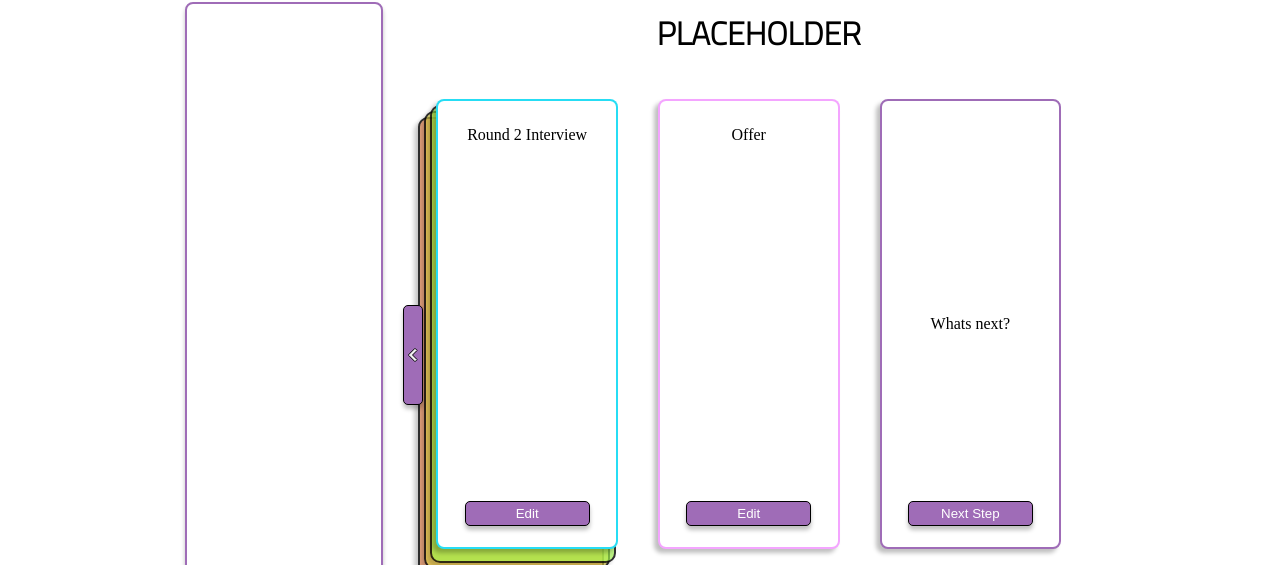
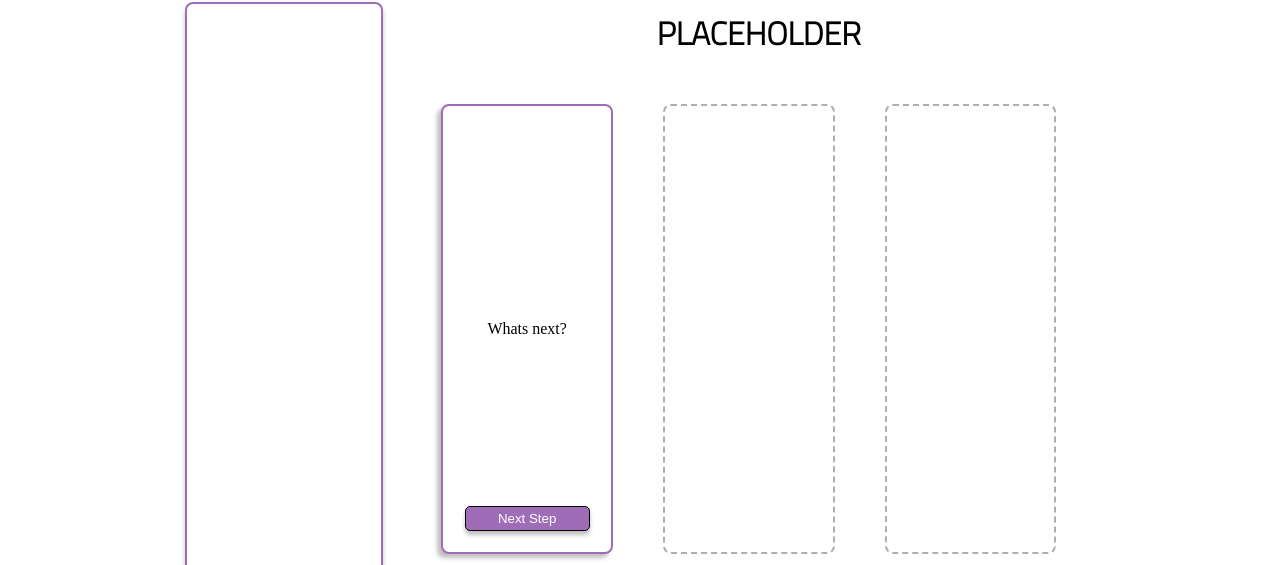
Before and after one commit to hratx-blue-ocean/Selous, a React app in the folder client/: page /details in a window 1280 px wide. Shown: the part 387-952 px from the top of the page. Built offline with nearby package versions, Linux system fonts and the light colour scheme.

Commit message:
Css styling tweaks

```diff
--- a/client/src/components/DetailsPage/ProgressTabs/TabOne/TabOne.css
+++ b/client/src/components/DetailsPage/ProgressTabs/TabOne/TabOne.css
@@ -1,6 +1,6 @@
 .tab_wrapper_one{
     margin: 0;
-    padding: 20px;
+    padding: 25px;
     box-sizing: border-box;
     width: 100%;
     height: 100%;
@@ -59,7 +59,7 @@
 
 .check{
     cursor: pointer;
-    margin: 0;
+    margin: -5px;
     padding: 0;
     box-sizing: border-box;
     width: 25px;
--- a/client/src/components/DetailsPage/ProgressTabs/TabThree/TabThree.css
+++ b/client/src/components/DetailsPage/ProgressTabs/TabThree/TabThree.css
@@ -1,6 +1,6 @@
 .tab_wrapper_three{
     margin: 0;
-    padding: 20px;
+    padding: 25px;
     box-sizing: border-box;
     width: 100%;
     height: 100%;
@@ -59,7 +59,7 @@
 
 .check{
     cursor: pointer;
-    margin: 0;
+    margin: -5px;
     padding: 0;
     box-sizing: border-box;
     width: 25px;
@@ -197,7 +197,6 @@
     height: 450px;
     background: #FFFFFF;
     border: 2px solid #9F6CB7;
-    box-shadow: -4px 4px 4px rgba(0, 0, 0, 0.25);
     border-radius: 8px;
     display: grid;
     grid-template-rows: 15% 70% 15%;
@@ -211,34 +210,41 @@
 
 .border_red{
     border: 2px solid rgba(236, 73, 73, 0.85);
+    box-shadow: -4px 4px 4px rgba(0, 0, 0, 0.25);
 }
 
 .border_orange{
     border: 2px solid rgba(236, 132, 73, 0.85);
+    box-shadow: -4px 4px 4px rgba(0, 0, 0, 0.25);
 }
 
 .border_yellow{
     border: 2px solid rgba(236, 220, 73, 0.85);
+    box-shadow: -4px 4px 4px rgba(0, 0, 0, 0.25);
 }
 
 .border_green{
     border: 2px solid rgba(155, 236, 73, 0.85);
+    box-shadow: -4px 4px 4px rgba(0, 0, 0, 0.25);
 }
 
 .border_blue{
     border: 2px solid rgba(0, 215, 243, 0.85);
+    box-shadow: -4px 4px 4px rgba(0, 0, 0, 0.25);
 }
 
 .border_pinky{
     border: 2px solid rgba(243, 150, 255, 0.85);
+    box-shadow: -4px 4px 4px rgba(0, 0, 0, 0.25);
 }
 
 .border_magenta{
     border: 2px solid rgba(206, 53, 211, 0.85);
+    box-shadow: -4px 4px 4px rgba(0, 0, 0, 0.25);
 }
 
 .border_gray{
-    border: 2px solid rgba(160, 160, 160, 0.85);
+    border: 2px dashed rgba(160, 160, 160, 0.85);
 }
 
 @keyframes fadeIn {
--- a/client/src/components/DetailsPage/ProgressTabs/TabTwo/TabTwo.css
+++ b/client/src/components/DetailsPage/ProgressTabs/TabTwo/TabTwo.css
@@ -1,6 +1,6 @@
 .tab_wrapper_two{
     margin: 0;
-    padding: 20px;
+    padding: 25px;
     box-sizing: border-box;
     width: 100%;
     height: 100%;
@@ -59,7 +59,7 @@
 
 .check{
     cursor: pointer;
-    margin: 0;
+    margin: -5px;
     padding: 0;
     box-sizing: border-box;
     width: 25px;
@@ -79,7 +79,6 @@
     height: 450px;
     background: #FFFFFF;
     border: 2px solid #9F6CB7;
-    box-shadow: -4px 4px 4px rgba(0, 0, 0, 0.25);
     border-radius: 8px;
     display: grid;
     grid-template-rows: 15% 70% 15%;
@@ -93,34 +92,41 @@
 
 .border_red{
     border: 2px solid rgba(236, 73, 73, 0.85);
+    box-shadow: -4px 4px 4px rgba(0, 0, 0, 0.25);
 }
 
 .border_orange{
     border: 2px solid rgba(236, 132, 73, 0.85);
+    box-shadow: -4px 4px 4px rgba(0, 0, 0, 0.25);
 }
 
 .border_yellow{
     border: 2px solid rgba(236, 220, 73, 0.85);
+    box-shadow: -4px 4px 4px rgba(0, 0, 0, 0.25);
 }
 
 .border_green{
     border: 2px solid rgba(155, 236, 73, 0.85);
+    box-shadow: -4px 4px 4px rgba(0, 0, 0, 0.25);
 }
 
 .border_blue{
     border: 2px solid rgba(0, 215, 243, 0.85);
+    box-shadow: -4px 4px 4px rgba(0, 0, 0, 0.25);
 }
 
 .border_pinky{
     border: 2px solid rgba(243, 150, 255, 0.85);
+    box-shadow: -4px 4px 4px rgba(0, 0, 0, 0.25);
 }
 
 .border_magenta{
     border: 2px solid rgba(206, 53, 211, 0.85);
+    box-shadow: -4px 4px 4px rgba(0, 0, 0, 0.25);
 }
 
 .border_gray{
-    border: 2px solid rgba(160, 160, 160, 0.85);
+    border: 2px dashed rgba(160, 160, 160, 0.85);
 }
 
 @keyframes fadeIn {
--- a/client/src/redux/reducers/companyTabsReducerTEST.js
+++ b/client/src/redux/reducers/companyTabsReducerTEST.js
@@ -1,4 +1,4 @@
-// const test1 = [];
+const test1 = [];
 
 // const test2 = [
 //   {
@@ -119,50 +119,50 @@
 //   },
 // ];
 
-const test7 = [
-  {
-    whatsNextTab: false,
-    tabName: 'Title Page',
-    tabBody: '',
-    tabEditText: 'Edit',
-    completed: true,
-  },
-  {
-    whatsNextTab: false,
-    tabName: 'Resume',
-    tabBody: '',
-    tabEditText: 'Edit',
-    completed: true,
-  },
-  {
-    whatsNextTab: false,
-    tabName: 'Phone Interview',
-    tabBody: '',
-    tabEditText: 'Edit',
-    completed: true,
-  },
-  {
-    whatsNextTab: false,
-    tabName: 'Onsite Interview',
-    tabBody: '',
-    tabEditText: 'Edit',
-    completed: true,
-  },
-  {
-    whatsNextTab: false,
-    tabName: 'Round 2 Interview',
-    tabBody: '',
-    tabEditText: 'Edit',
-  },
-  {
-    whatsNextTab: false,
-    tabName: 'Offer',
-    tabBody: '',
-    tabEditText: 'Edit',
-  }
-];
+// const test7 = [
+//   {
+//     whatsNextTab: false,
+//     tabName: 'Title Page',
+//     tabBody: '',
+//     tabEditText: 'Edit',
+//     completed: true,
+//   },
+//   {
+//     whatsNextTab: false,
+//     tabName: 'Resume',
+//     tabBody: '',
+//     tabEditText: 'Edit',
+//     completed: true,
+//   },
+//   {
+//     whatsNextTab: false,
+//     tabName: 'Phone Interview',
+//     tabBody: '',
+//     tabEditText: 'Edit',
+//     completed: true,
+//   },
+//   {
+//     whatsNextTab: false,
+//     tabName: 'Onsite Interview',
+//     tabBody: '',
+//     tabEditText: 'Edit',
+//     completed: true,
+//   },
+//   {
+//     whatsNextTab: false,
+//     tabName: 'Round 2 Interview',
+//     tabBody: '',
+//     tabEditText: 'Edit',
+//   },
+//   {
+//     whatsNextTab: false,
+//     tabName: 'Offer',
+//     tabBody: '',
+//     tabEditText: 'Edit',
+//   },
+// ];
 
-export default function companyTabsReducerTEST(state = test7, action) {
+export default function companyTabsReducerTEST(state = test1, action) {
   switch (action.type) {
     case 'GET_COMPANY_TABS':
       return state;
```
Also changed, not shown: client/src/redux/reducers/companyNotesTESTReducer.js (added, +12 -0 lines).
